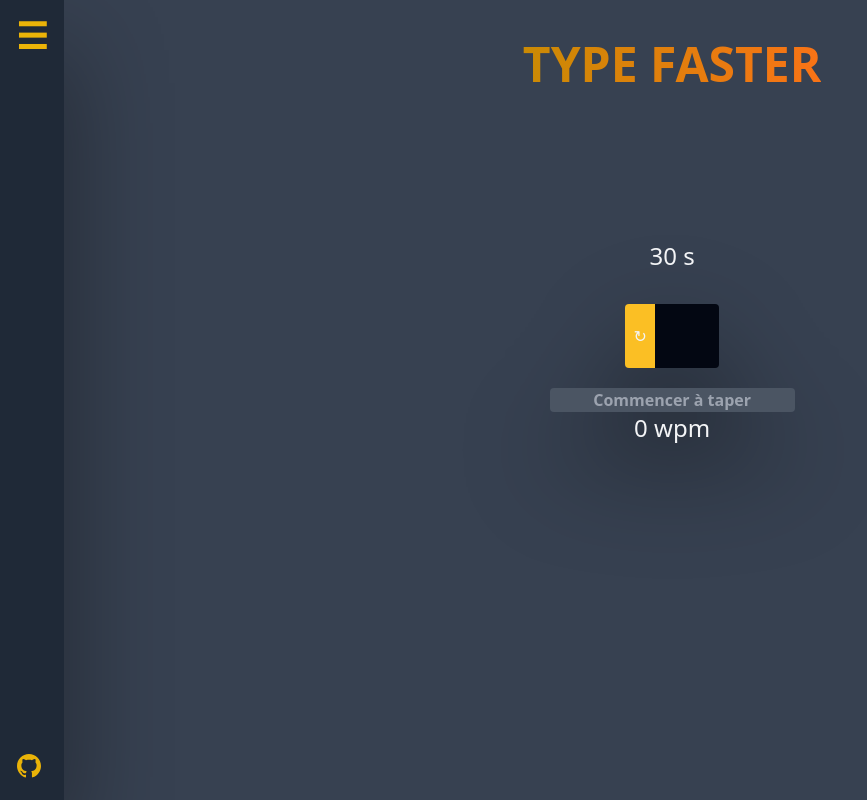
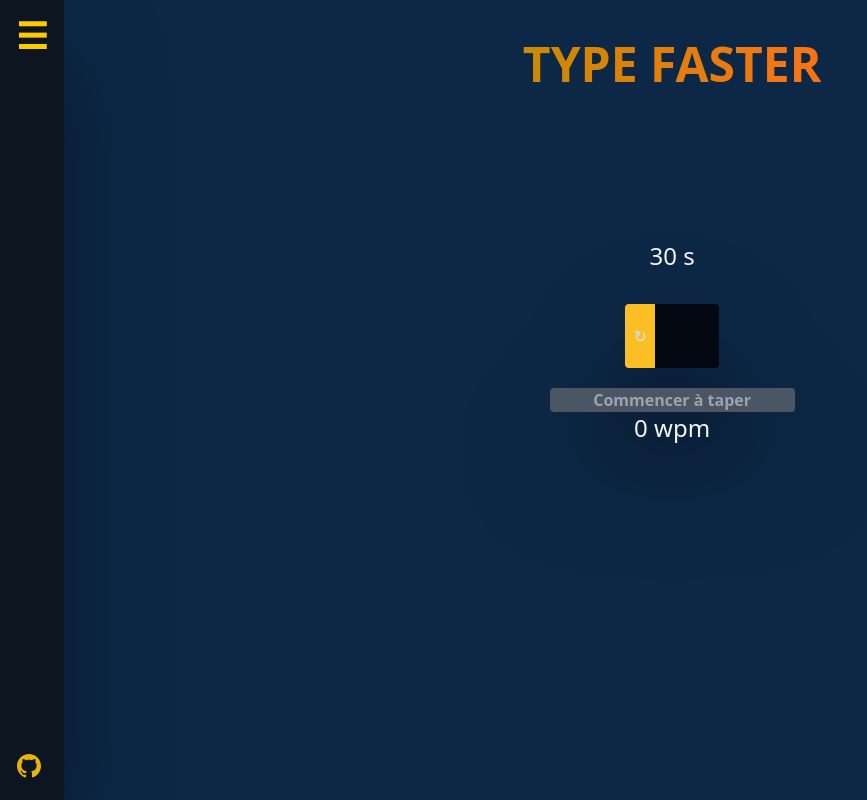
Before and after one commit to ArthurDesmonts/typeFaster, a Vue app: page / in a window 1280 px wide. Shown: the whole page, without its empty margins (0-867 px from the left). Built offline with nearby package versions, Linux system fonts and the light colour scheme; no server answers.

Commit message:
change few colors

```diff
--- a/src/App.vue
+++ b/src/App.vue
@@ -5,7 +5,7 @@ import NavBar from "@/components/NavBar.vue";
 </script>
 
 <template>
-  <div class="flex bg-gray-700 text-gray-100">
+  <div class="flex bg-customBlue-800 text-customBlue-100">
     <NavBar></NavBar>
     <div class="flex-grow">
       <RouterView></RouterView>
--- a/src/components/NavBar.vue
+++ b/src/components/NavBar.vue
@@ -9,8 +9,8 @@ const toggleMenu = () => {
 </script>
 
 <template>
-  <div class="flex flex-col min-h-screen w-auto max-w-max drop-shadow-4xl border-gray-500 bg-gray-800 overflow-hidden break-words">
-    <button @click="toggleMenu" class="self-end m-4 text-yellow-500">
+  <div class="flex flex-col min-h-screen w-auto max-w-max drop-shadow-4xl border-gray-500 bg-customBlue-900 overflow-hidden break-words">
+    <button @click="toggleMenu" class="self-end m-4 text-customYellow-500">
       <span v-if="isMenuVisible" class="font-bold text-2xl mx-auto">◀</span>
       <span v-else class="font-bold text-4xl">☰</span>
     </button>
@@ -25,22 +25,22 @@ const toggleMenu = () => {
     >
       <header v-if="isMenuVisible" class="flex flex-col gap-8 ml-4 my-4 mt-5">
         <RouterLink to="/" class="flex justify-center w-full">
-          <span class="relative font-mono text-yellow-500 pr-6 text-xl font-extrabold text-center hover:text-yellow-300
+          <span class="relative font-mono text-customYellow-500 pr-6 text-xl font-extrabold text-center hover:text-yellow-300
            before:absolute before:left-0 before:bottom-0 before:h-1 before:w-full before:bg-yellow-300 before:transform
            before:scale-x-0 hover:before:scale-x-125 before:origin-left before:transition-transform before:duration-300">Accueil</span>
         </RouterLink>
         <RouterLink to="/leaderboard" class="flex justify-end w-full">
-          <span class="relative font-mono text-yellow-500 pr-6 text-xl font-extrabold text-center hover:text-yellow-300
+          <span class="relative font-mono text-customYellow-500 pr-6 text-xl font-extrabold text-center hover:text-yellow-300
            before:absolute before:left-0 before:bottom-0 before:h-1 before:w-full before:bg-yellow-300 before:transform
            before:scale-x-0 hover:before:scale-x-125 before:origin-left before:transition-transform before:duration-300">Classement</span>
         </RouterLink>
         <RouterLink to="/message" class="flex justify-end w-full">
-          <span class="relative font-mono text-yellow-500 pr-6 text-xl font-extrabold text-center hover:text-yellow-300
+          <span class="relative font-mono text-customYellow-500 pr-6 text-xl font-extrabold text-center hover:text-yellow-300
            before:absolute before:left-0 before:bottom-0 before:h-1 before:w-full before:bg-yellow-300 before:transform
            before:scale-x-0 hover:before:scale-x-125 before:origin-left before:transition-transform before:duration-300">Messagerie</span>
         </RouterLink>
         <RouterLink to="/profil" class="flex justify-end w-full">
-          <span class="relative font-mono text-yellow-500 pr-6 text-xl font-extrabold text-center hover:text-yellow-300
+          <span class="relative font-mono text-customYellow-500 pr-6 text-xl font-extrabold text-center hover:text-yellow-300
            before:absolute before:left-0 before:bottom-0 before:h-1 before:w-full before:bg-yellow-300 before:transform
            before:scale-x-0 hover:before:scale-x-125 before:origin-left before:transition-transform before:duration-300">Profil</span>
         </RouterLink>
--- a/tailwind.config.js
+++ b/tailwind.config.js
@@ -10,6 +10,17 @@ export default {
         '3xl': '0 35px 35px rgba(0, 0, 0, 0.25)',
         '4xl': '0 50px 50px rgba(0, 0, 0, 0.45)',
       },
+      colors: {
+        customYellow: {
+          500: 'color(display-p3 0.996 0.8 0.004)',
+          600: 'color(display-p3 1 0.77 0.26)',
+        },
+        customBlue: {
+          900: 'color(display-p3 0.057 0.081 0.122)',
+          800: 'color(display-p3 0.078 0.154 0.27)',
+          100: 'color(display-p3 0.788 0.898 0.99)',
+        },
+      },
     },
   },
   plugins: [],
```
